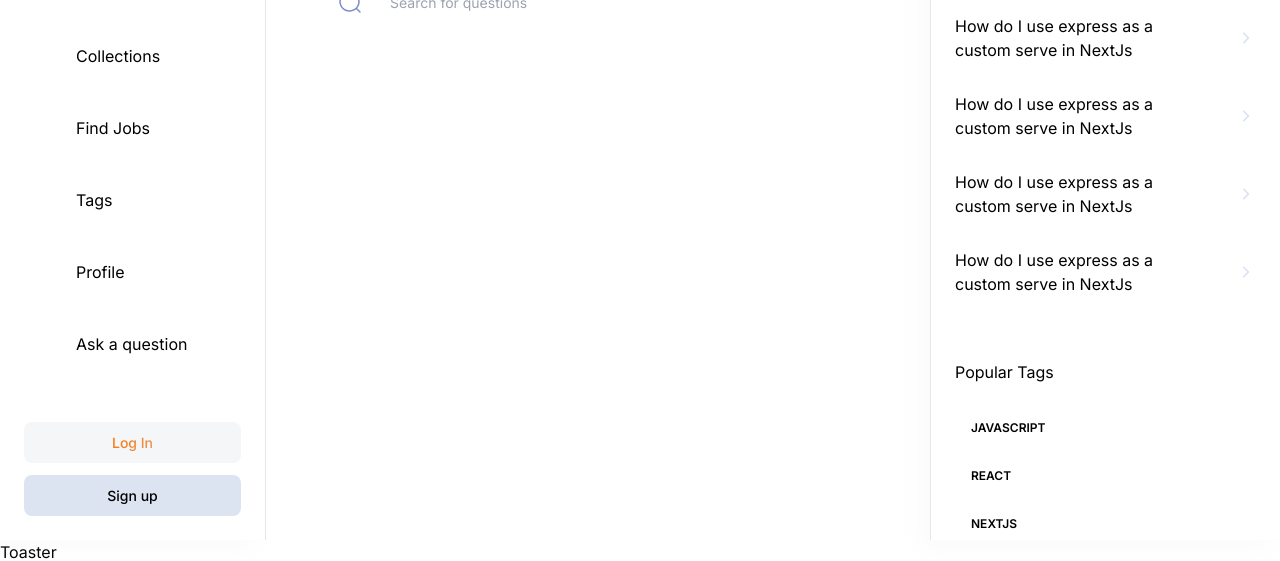
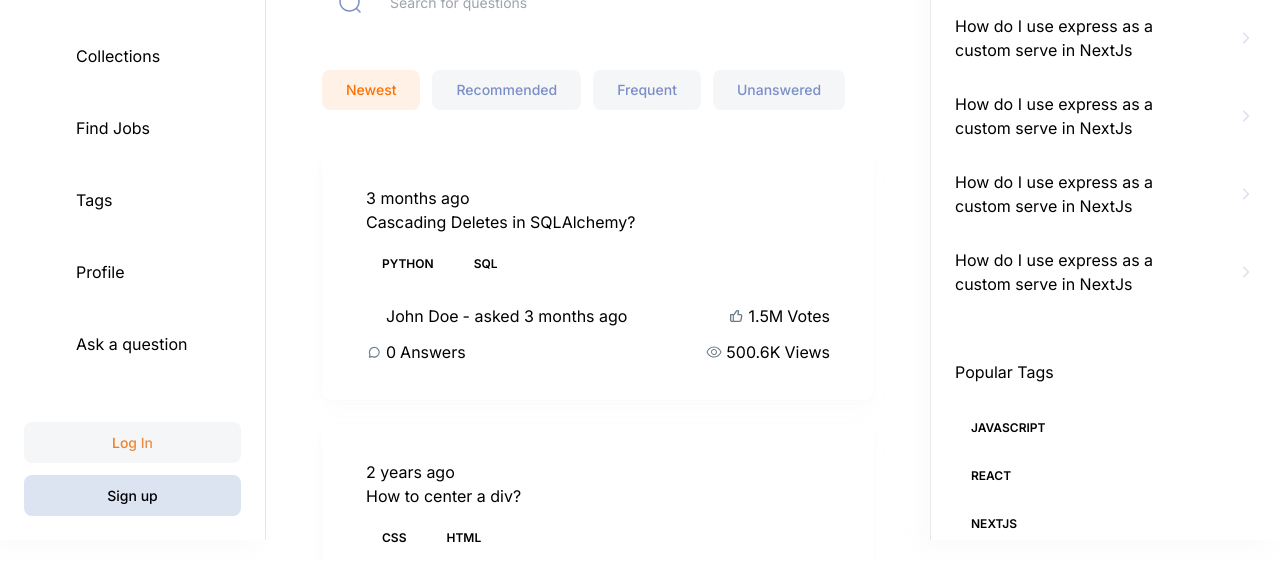
Before and after one commit to SaunakNandi/stack-overflow-next14, a Next.js app: page / in a window 1280 px wide. Shown: the part 260-821 px from the top of the page. Built offline with nearby package versions, Linux system fonts and the light colour scheme; no server answers.

Commit message:
fixed file issues

```diff
--- a/app/(root)/(home)/page.tsx
+++ b/app/(root)/(home)/page.tsx
@@ -2,6 +2,45 @@ import { Button } from "@/components/ui/button";
 import { UserButton } from "@clerk/nextjs";
 import Link from "next/link";
 import LocalSearchbar from "@/components/shared/navbar/search/LocalSearchbar";
+import HomeFilters from "@/components/Home/HomeFilters";
+import QuestionCard from "@/components/cards/QuestionCard";
+import NoResult from "@/components/shared/NoResult";
+import Filter from "@/components/shared/Filter";
+import { HomePageFilters } from "@/constants/filters";
+
+
+const questions = [
+  {
+    _id: '1',
+    title: 'Cascading Deletes in SQLAlchemy?',
+    tags: [{ _id: '1', name: 'python' }, { _id: '2', name: 'sql' }],
+    author: {
+      _id: '1',
+      name: 'John Doe',
+      picture: 'john-doe.jpg',
+    },
+    upvotes: 1500000,
+    views: 500552,
+    answers: [],
+    createdAt: new Date('2023-09-01T12:00:00.000Z'),
+  },
+  {
+    _id: '2',
+    title: 'How to center a div?',
+    tags: [{ _id: '3', name: 'css' }, { _id: '4', name: 'html' }],
+    author: {
+      _id: '2',
+      name: 'Jane Smith',
+      picture: 'jane-smith.jpg',
+    },
+    upvotes: 5,
+    views: 50,
+    answers: [],
+    createdAt: new Date('2021-09-02T10:30:00.000Z'),
+  },
+];
+
+
 export default function Home() {
   return (
     <>
@@ -23,7 +62,33 @@ export default function Home() {
         imgSrc="/assets/icons/search.svg"
         placeholder="Search for questions"
         otherClasses="flex-1"/>
-        {/* <Filters></Filters> */}
+        <Filter
+        filters={HomePageFilters}
+        otherClasses="min-h-[56px] sm:min-w-[170px]"
+        containerClasses="hidden max-md:flex"/>
+      </div>
+      <HomeFilters />
+      <div className="mt-10 flex w-full flex-col gap-6">
+        {questions.length > 0 ?
+          questions.map((question) => (
+            <QuestionCard
+              key={question._id}
+              _id={question._id}
+              title={question.title}
+              tags={question.tags}
+              author={question.author}
+              upvotes={question.upvotes}
+              views={question.views}
+              answers={question.answers}
+              createdAt={question.createdAt}
+            />
+          ))
+          : <NoResult
+            title="There’s no question to show"
+            description="Be the first to break the silence! 🚀 Ask a Question and kickstart the discussion. our query could be the next big thing others learn from. Get involved! 💡"
+            link="/ask-question"
+            linkTitle="Ask a Question"
+          />}
       </div>
     </>
   )
--- a/components/Home/HomeFilters.tsx
+++ b/components/Home/HomeFilters.tsx
@@ -1,5 +1,5 @@
 "use client"
-import { HomePageFilters } from '@/constants'
+import { HomePageFilters } from '@/constants/filters'
 import React from 'react'
 import { Button } from '../ui/button'
 
--- a/components/cards/QuestionCard.tsx
+++ b/components/cards/QuestionCard.tsx
@@ -2,7 +2,7 @@ import Link from 'next/link'
 import React from 'react'
 import RenderTag from '../shared/RenderTag'
 import Metric from '../shared/Metric'
-import { formatNumber, getTimeStamp } from '@/lib/utils'
+import { formatAndDivideNumber, getTimestamp } from '@/lib/utils'
 interface QuestionProps{
     _id:string
     title:string
@@ -38,7 +38,7 @@ const QuestionCard = ({
         <div>
           <span className='subtle-regular text-dark400_light700
           flex max-sm:hidden'>
-            {getTimeStamp(createdAt)}
+            {getTimestamp(createdAt)}
           </span>
           <Link href={`/question/${_id}`}>
             <h3 className='sm:h3-semibold text-dark200_light900
@@ -59,26 +59,26 @@ const QuestionCard = ({
             imgUrl="/assets/icons/avatar.svg"
             alt="User"
             value={author.name}
-            title={`- asked ${getTimeStamp(createdAt)}`}
+            title={`- asked ${getTimestamp(createdAt)}`}
             href={`/profile/${author._id}`}
             isAuhtor
             textStyles="body-medium text-dark400_light700"/>
           <Metric
             imgUrl="/assets/icons/like.svg"
             alt="Upvote"
-            value={formatNumber(upvotes)}
+            value={formatAndDivideNumber(upvotes)}
             title="Votes"
             textStyles="small-medium text-dark400_light800"/>
           <Metric
             imgUrl="/assets/icons/message.svg"
             alt="Message"
-            value={formatNumber(answers.length)}
+            value={formatAndDivideNumber(answers.length)}
             title="Answers"
             textStyles="small-medium text-dark400_light800"/>
           <Metric
             imgUrl="/assets/icons/eye.svg"
             alt="eye"
-            value={formatNumber(views)}
+            value={formatAndDivideNumber(views)}
             title="Views"
             textStyles="small-medium text-dark400_light800"/>
       </div>
--- /dev/null
+++ b/constants/filters.tsx
@@ -0,0 +1,41 @@
+export const AnswerFilters = [
+    { name: "Highest Upvotes", value: "highestUpvotes" },
+    { name: "Lowest Upvotes", value: "lowestUpvotes" },
+    { name: "Most Recent", value: "recent" },
+    { name: "Oldest", value: "old" },
+  ];
+
+  export const UserFilters = [
+    { name: "New Users", value: "new_users" },
+    { name: "Old Users", value: "old_users" },
+    { name: "Top Contributors", value: "top_contributors" },
+  ];
+
+  export const QuestionFilters = [
+    { name: "Most Recent", value: "most_recent" },
+    { name: "Oldest", value: "oldest" },
+    { name: "Most Voted", value: "most_voted" },
+    { name: "Most Viewed", value: "most_viewed" },
+    { name: "Most Answered", value: "most_answered" },
+  ];
+
+  export const TagFilters = [
+    { name: "Popular", value: "popular" },
+    { name: "Recent", value: "recent" },
+    { name: "Name", value: "name" },
+    { name: "Old", value: "old" },
+  ];
+
+  export const HomePageFilters = [
+    { name: "Newest", value: "newest" },
+    { name: "Recommended", value: "recommended" },
+    { name: "Frequent", value: "frequent" },
+    { name: "Unanswered", value: "unanswered" },
+  ];
+
+  export const GlobalSearchFilters = [
+    { name: "Question", value: "question" },
+    { name: "Answer", value: "answer" },
+    { name: "User", value: "user" },
+    { name: "Tag", value: "tag" },
+  ];
--- a/lib/utils.ts
+++ b/lib/utils.ts
@@ -4,3 +4,51 @@ import { twMerge } from "tailwind-merge"
 export function cn(...inputs: ClassValue[]) {
   return twMerge(clsx(inputs))
 }
+
+export const getTimestamp = (createdAt: Date): string => {
+  const now = new Date();
+  const timeDifference = now.getTime() - createdAt.getTime();
+
+  // Define time intervals in milliseconds
+  const minute = 60 * 1000;
+  const hour = 60 * minute;
+  const day = 24 * hour;
+  const week = 7 * day;
+  const month = 30 * day;
+  const year = 365 * day;
+
+  if (timeDifference < minute) {
+    const seconds = Math.floor(timeDifference / 1000);
+    return `${seconds} ${seconds === 1 ? 'second' : 'seconds'} ago`;
+  } else if (timeDifference < hour) {
+    const minutes = Math.floor(timeDifference / minute);
+    return `${minutes} ${minutes === 1 ? 'minute' : 'minutes'} ago`;
+  } else if (timeDifference < day) {
+    const hours = Math.floor(timeDifference / hour);
+    return `${hours} ${hours === 1 ? 'hour' : 'hours'} ago`;
+  } else if (timeDifference < week) {
+    const days = Math.floor(timeDifference / day);
+    return `${days} ${days === 1 ? 'day' : 'days'} ago`;
+  } else if (timeDifference < month) {
+    const weeks = Math.floor(timeDifference / week);
+    return `${weeks} ${weeks === 1 ? 'week' : 'weeks'} ago`;
+  } else if (timeDifference < year) {
+    const months = Math.floor(timeDifference / month);
+    return `${months} ${months === 1 ? 'month' : 'months'} ago`;
+  } else {
+    const years = Math.floor(timeDifference / year);
+    return `${years} ${years === 1 ? 'year' : 'years'} ago`;
+  }
+};
+
+export const formatAndDivideNumber = (num: number): string => {
+  if (num >= 1000000) {
+    const formattedNum = (num / 1000000).toFixed(1);
+    return `${formattedNum}M`;
+  } else if (num >= 1000) {
+    const formattedNum = (num / 1000).toFixed(1);
+    return `${formattedNum}K`;
+  } else {
+    return num.toString();
+  }
+};
--- a/package.json
+++ b/package.json
@@ -14,6 +14,7 @@
     "@radix-ui/react-dialog": "^1.0.5",
     "@radix-ui/react-label": "^2.0.2",
     "@radix-ui/react-menubar": "^1.0.4",
+    "@radix-ui/react-select": "^2.0.0",
     "@radix-ui/react-slot": "^1.0.2",
     "@tinymce/tinymce-react": "^4.3.2",
     "class-variance-authority": "^0.7.0",
```
Also changed, not shown: 1 other file (tests, documents, lock files or other folders).
